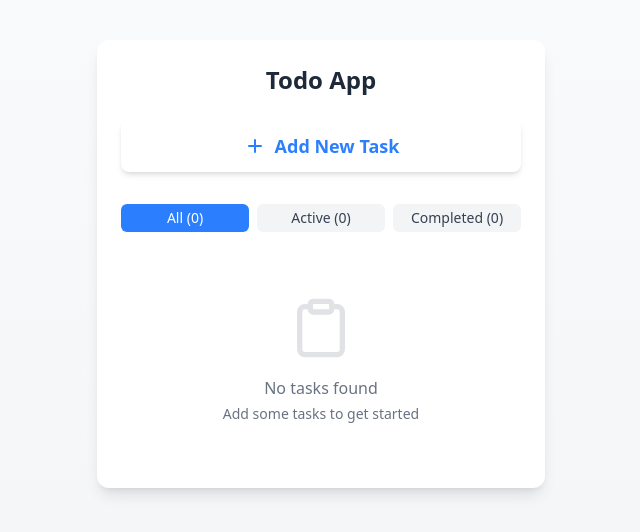
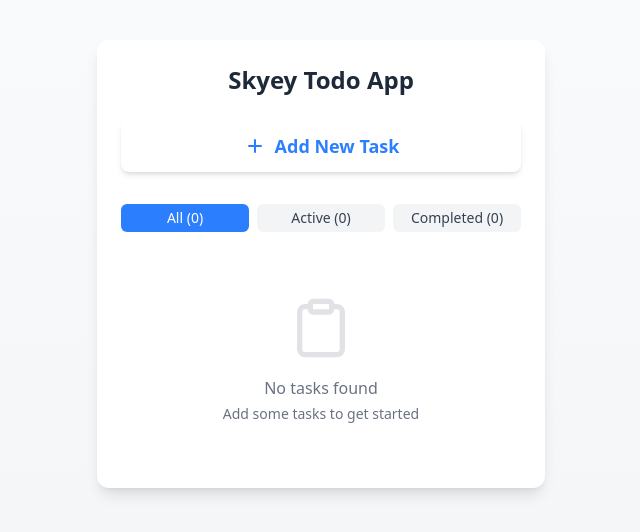
Before and after one commit to ayturulyumer/SKYEYSTUDIO-TODO-APP, a React (Vite) app in the folder client/: page / in a window 1280 px wide. Shown: the top 532 px of the page, without its empty margins (319-959 px from the left). Built offline with nearby package versions, Linux system fonts and the light colour scheme.

Commit message:
chore: change task list title

```diff
--- a/client/pages/Main.jsx
+++ b/client/pages/Main.jsx
@@ -7,7 +7,7 @@ export default function Main() {
         <div className="min-h-screen bg-gradient-to-b from-gray-50 to-gray-100 dark:from-gray-900 dark:to-gray-800 flex flex-col items-center py-10 px-4">
             <div className="w-full max-w-md bg-white dark:bg-gray-800 rounded-xl shadow-lg overflow-hidden">
                 <div className="p-6">
-                    <h1 className="text-2xl font-bold text-gray-800 dark:text-white mb-6 text-center">Todo App</h1>
+                    <h1 className="text-2xl font-bold text-gray-800 dark:text-white mb-6 text-center">Skyey Todo App</h1>
                     <TaskForm />
                     <TaskFilters />
                     <TaskList />
```
